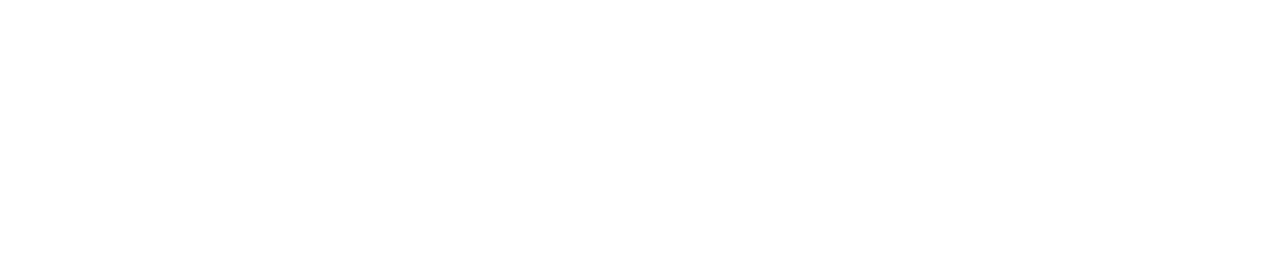
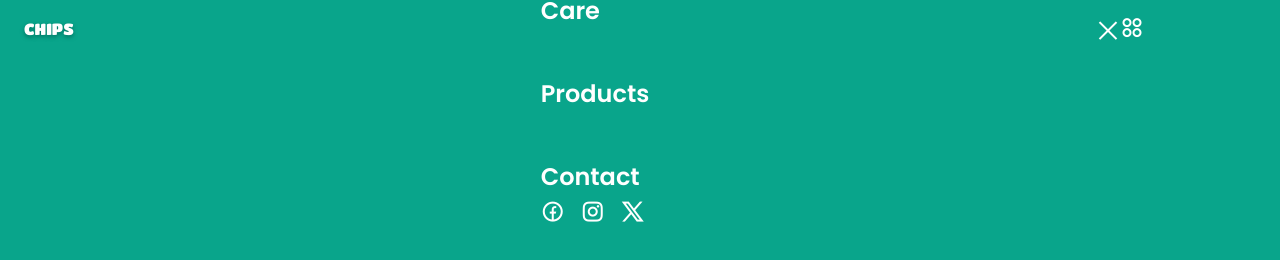
Before and after one commit to Ayham71/Chips, a website built with Vite: page index.html in a window 1280 px wide. Built offline with nearby package versions, Linux system fonts and the light colour scheme.

Commit message:
finished header

```diff
--- a/JS/main.js
+++ b/JS/main.js
@@ -1 +1,31 @@
 import "../styles/style.css";
+import "../styles/header.css";
+
+/*====== show menu =====*/
+const navMenu = document.getElementById('nav-menu'),
+      navToggle = document.getElementById('nav-toggle'),
+      navClose = document.getElementById('nav-close')
+
+/*  menu show  */
+if(navToggle){
+    navToggle.addEventListener('click', () =>{
+        navMenu.classList.add('show-menu')
+    })
+}
+
+/* menu hidden */
+if(navClose){
+    navClose.addEventListener('click', () =>{
+        navMenu.classList.remove('show-menu')
+    })
+}
+
+/*===== remove menu mobile =====*/
+const navLink =document.querySelectorAll('.nav__link')
+
+const linkAction = () =>{
+    const navMenu= document.getElementById('nav-menu')
+    // when we click on each link. we remove the show menu
+    navMenu.classList.remove('show-menu')
+}
+navLink.forEach(n => n.addEventListener('click', linkAction))
--- a/index.html
+++ b/index.html
@@ -2,14 +2,65 @@
 <html lang="en">
   <head>
     <meta charset="UTF-8" />
-    <link rel="icon" type="image/svg+xml" href="/vite.svg" />
+
+    <link rel="shortcut icon" href="assets/img/favicon.png" type="image/x-icon">
+    <link rel="stylesheet" href="https://cdnjs.cloudflare.com/ajax/libs/remixicon/4.2.0/remixicon.min.css">
+
     <meta name="viewport" content="width=device-width, initial-scale=1.0" />
     <title>Chips</title>
   </head>
   <body>
     <script type="module" src="/JS/main.js"></script>
     <header class="header" id="header">
+    <nav class="nav container">
+    <a href="#" class="nav__logo">CHIPS</a>
 
+    <div class="nav__menu" id="nav-menu">
+    <ul class="nav__list">
+      <li>
+        <a href="#home" class="nav__link">Home</a>
+      </li>
+
+      <li>
+        <a href="#favorites" class="nav__link">Favorites</a>
+      </li>
+
+      <li>
+        <a href="#care" class="nav__link">Care</a>
+      </li>
+
+      <li>
+        <a href="#products" class="nav__link">Products</a>
+      </li>
+
+      <li>
+        <a href="#contant" class="nav__link">Contact</a>
+      </li>
+    </ul>
+
+      <div class="nav__close" id="nav-close">
+        <i class="ri-close-large-line"></i>
+      </div>
+
+      <div class="nav__social">
+        <a href="https://www.facebook.com/" target="_blank" class="nav__social-link">
+          <i class="ri-facebook-circle-line"></i>
+        </a>
+
+        <a href="https://www.instagram.com/" target="_blank" class="nav__social-link">
+          <i class="ri-instagram-line"></i>
+        </a>
+
+        <a href="https://x.com/" target="_blank" class="nav__social-link">
+          <i class="ri-twitter-x-line"></i>
+        </a>
+      </div>
+    </div>
+
+    <div class="nav__toggle" id="nav-toggle">
+      <i class="ri-apps-2-line"></i>
+    </div>
+    </nav>
     </header>
   </body>
 </html>
--- /dev/null
+++ b/styles/header.css
@@ -0,0 +1,90 @@
+.header{
+    position: fixed;
+    width: 100%;
+    top: 0;
+    left: 0;
+    background-color: var(--first-color);
+    z-index: var(--z-fixed);
+    transition: box-shadow .4s;
+}
+
+.nav{
+    position: relative;
+    height: var(--header-height);
+    display: flex;
+    justify-content: space-between;
+    align-items: center;
+}
+
+.nav__logo{
+    color: var(--white-color);
+    font-family: var(--second-font);
+    text-shadow: var(--shadow-text);
+}
+
+.nav__close,
+.nav__toggle{
+    display: flex;
+    font-size: 1.5rem;
+    cursor: pointer;
+}
+
+@media screen and (max-width:1150px) {
+    .nav__menu{
+        position: fixed;
+        left: -100%;
+        top: 0;
+        background-color: var(--first-color-dark);
+        width: 100%;
+        height: 100%;
+        padding: 7rem 1.5rem 2.5rem 4rem;
+        display: flex;
+        flex-direction: column;
+        justify-content: space-between;
+        transition: left .4s;
+    }
+}
+
+.nav__list,
+.nav__social{
+    display: flex;
+}
+
+.nav__list{
+    flex-direction: column;
+    row-gap: 3rem;
+}
+
+.nav__link{
+    color: var(--white-color);
+    font-size: var(--h2-font-size);
+    font-weight: var(--font-semi-bold);
+    transition: color .4s;
+}
+.nav__link:hover{
+    color: var(--second-color);
+}
+
+.nav__close{
+    position: absolute;
+    top: 1.15rem;
+    right: 1.5rem;
+}
+
+.nav__social{
+    column-gap: 1rem;
+    align-self: flex-end;
+}
+
+.nav__social-link{
+    color: var(--white-color);
+    font-size: 1.5rem;
+    transition: color .4s;
+}
+.nav__social-link:hover{
+    color: var(--second-color);
+}
+
+.show-menu{
+    left: 0;
+}
--- a/styles/style.css
+++ b/styles/style.css
@@ -1,6 +1,6 @@
 @import url('https://fonts.googleapis.com/css2?family=Poppins:wght@100;400;600&family=Titan+One&display=swap');
 
-.root{
+:root{
 --header-height: 3.5rem;
 --first-color: hsl(170, 90%, 34%);
 --first-color-dark: hsl(170, 100%, 28%);
@@ -16,5 +16,83 @@
 
 --body-font: "Poppins", sans-serif;
 --second-font: "Titan One", sans-serif;
+--biggest-font-size: 3.5rem;
+--h1-font-size: 1.5rem;
+--h2-font-size: 1.25rem;
+--h3-font-size: 1rem;
+--normal-font-size: .938rem;
+--small-font-size: .813rem;
 
+--font-regular: 400;
+--font-semi-bold: 600;
+
+--z-tooltip: 10;
+--z-fixed: 100;
 }
+
+@media screen and (min-width: 1150px) {
+:root {
+    --biggest-font-size: 5.5rem;
+    --h1-font-size: 2.5rem;
+    --h2-font-size: 1.5rem;
+    --h3-font-size: 1.25rem;
+    --normal-font-size: 1rem;
+    --small-font-size: .875rem;
+}
+}
+* {
+    box-sizing: border-box;
+    padding: 0;
+    margin: 0;
+  }
+
+  html{
+    scroll-behavior: smooth;
+  }
+
+  body{
+    font-family: var(--body-font);
+    font-size: var(--normal-font-size);
+    background-color: var(--first-color);
+    color: var(--white-color);
+  }
+
+  ul{
+    list-style: none;
+  }
+
+  a{
+    text-decoration: none;
+  }
+
+  img{
+    display: block;
+    max-width: 100%;
+    height: auto;
+  }
+
+
+.container{
+    max-width: 1120px;
+    margin-inline: 1.5rem;
+}
+
+.grid{
+    display: grid;
+    gap: 1.5rem;
+}
+
+.section{
+    padding-block: 5rem 1rem;
+}
+
+.section__title{
+    font: var(--font-regular) var(--h1-font-size) var(--second-font);
+    text-align: center;
+    margin-bottom: 1.5rem;
+    text-shadow: var(--shadow-text);
+}
+
+.main{
+    overflow: hidden;
+}
```
